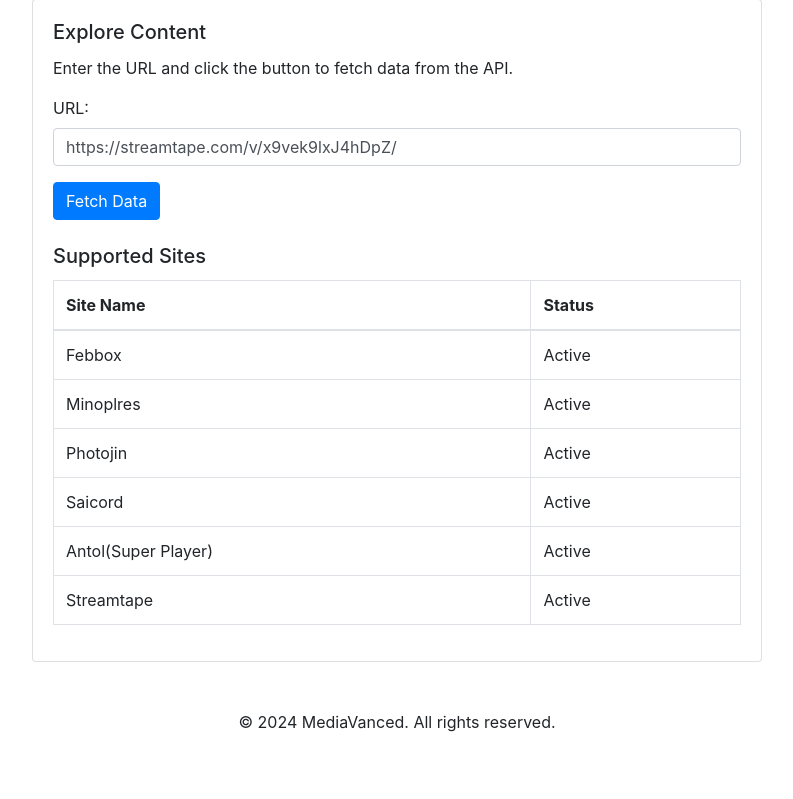
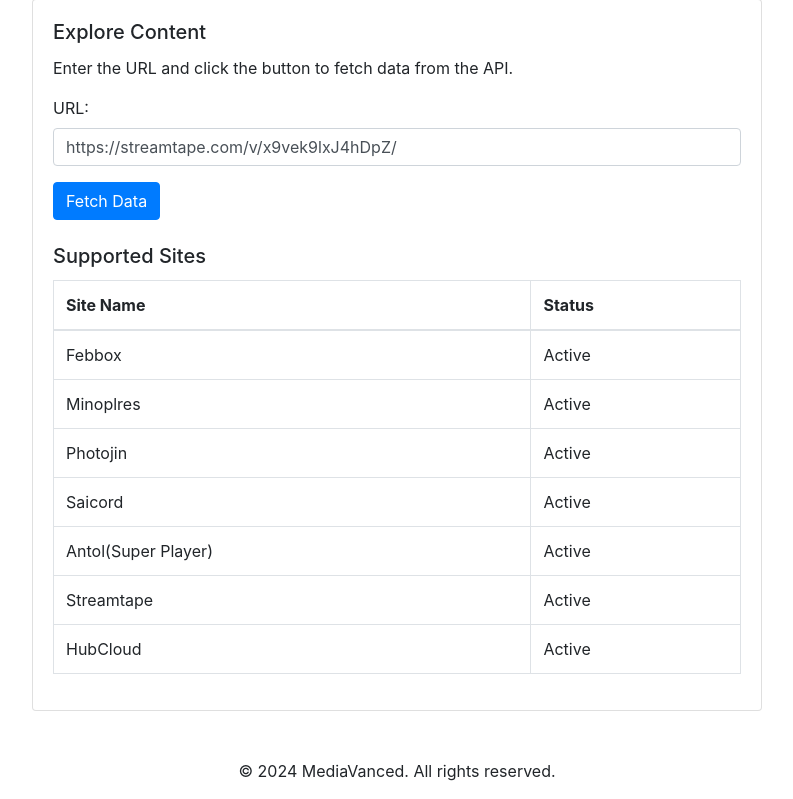
Before and after one commit to yogesh-hacker/MediaVanced-API, a Django app: page / in a window 1280 px wide. Shown: the part 121-920 px from the top of the page, without its empty margins (243-1036 px from the left). Before the commit the page ends 853 px from the top, so only its background shows below. Run offline with Django 5.2, Linux system fonts and the light colour scheme; some libraries are stand-ins or nearby versions.

Commit message:
Fixing HubCloud

```diff
--- a/app/templates/home.html
+++ b/app/templates/home.html
@@ -95,10 +95,9 @@
             });
 
             // Static array of supported sites
-            var supportedSites = [
-                {
-                    name: "Febbox", is_active: true
-                },
+            var supportedSites = [{
+                name: "Febbox", is_active: true
+            },
                 {
                     name: "Minoplres", is_active: true
                 },
@@ -113,6 +112,10 @@
                 },
                 {
                     name: "Streamtape", is_active: true
+                },
+                {
+                    name: "HubCloud",
+                    is_active: true
                 }];
 
             // Populate the table with the static array
```
